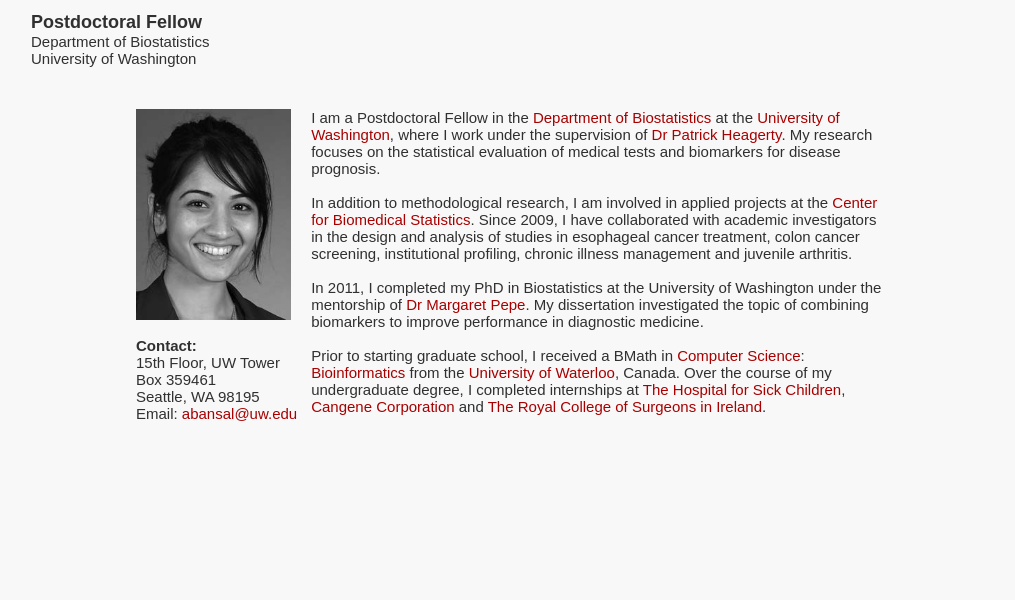
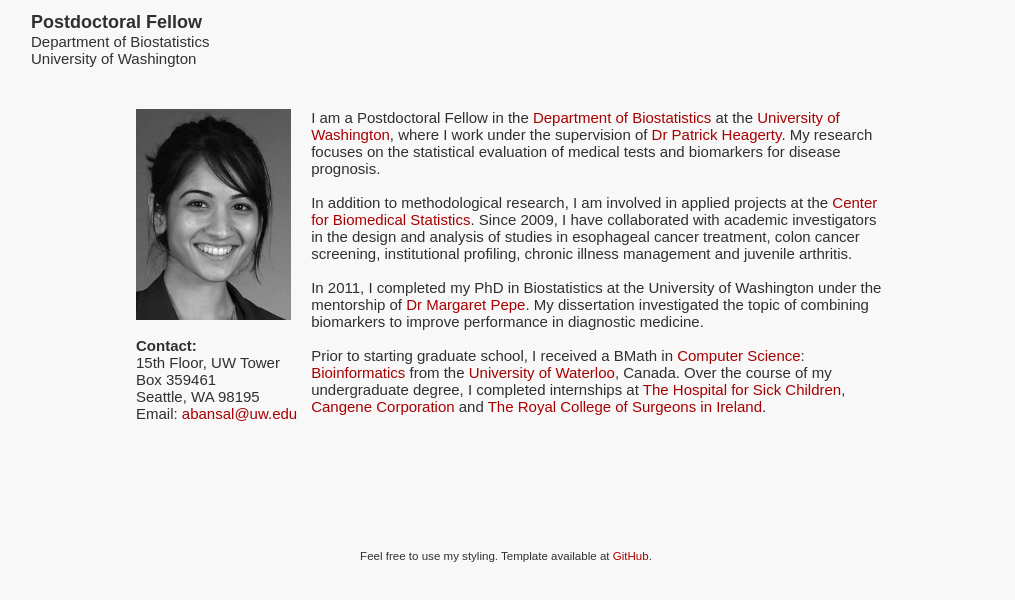
Before and after one commit to aasthaa/academic-webpage-template, a plain HTML site: page index.html in a window 1280 px wide. Shown: the part 88-688 px from the top of the page, without its empty margins (129-1144 px from the left). Drawn offline with Linux system fonts and the light colour scheme.

Commit message:
Footnote added

```diff
--- a/default.css
+++ b/default.css
@@ -257,7 +257,7 @@ a:visited {
     /*top right bottom left*/
 	padding: 7px 30px 0px 20px;
 	text-align: center;
-	!font-weight: bold;
+	font-size: 77%;
 	color: #303030;
 	!color: #666699;
     !color: #E65EA2;
--- a/index.html
+++ b/index.html
@@ -119,12 +119,15 @@ while(x=eval(x));
    <div style="clear: both;"></div>
 </div>
 
+   <br/>
+   <br/>
+   <br/>
+   <br/>
+   <br/>
 
-<!--
 <div id="footnote">
-Template available at <a href="https://github.com/aasthaa/academic-webpage-template">GitHub</a>
+<p>Feel free to use my styling. Template available at <a href="https://github.com/aasthaa/academic-webpage-template">GitHub</a>. </p>
 </div>
--->
 
 
 </body>
```
